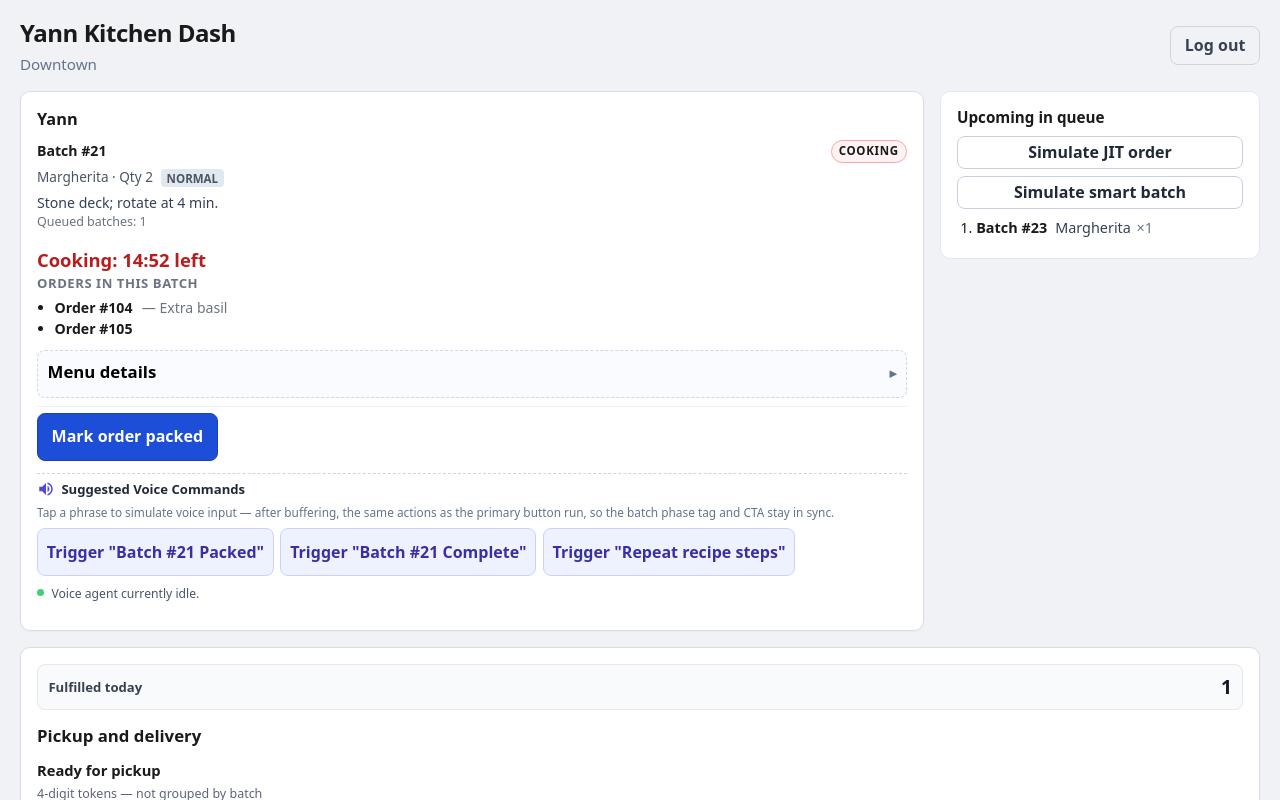
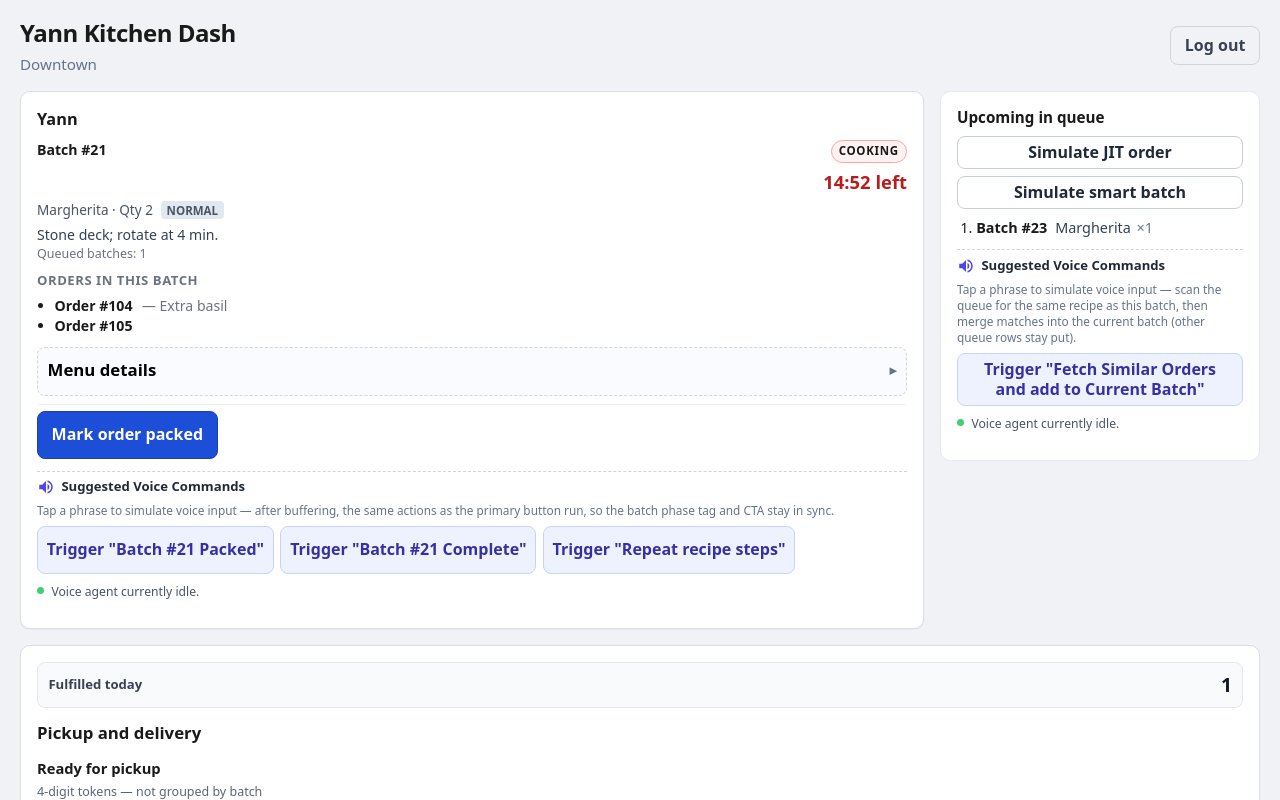
Before and after one commit to pran-av/pizza-kitchen-dash, a React (Vite) app: page / in a window 1280 px wide. Both pictures are taken after a click on the button "Cooking staff — Yann". Shown: the top 800 px of the page. Built offline with nearby package versions, Linux system fonts and the light colour scheme.

Commit message:
feat: suggested commands for queue and timer moving to top right

```diff
--- a/src/App.tsx
+++ b/src/App.tsx
@@ -35,6 +35,7 @@ export default function App() {
       onMarkReadyForPickup={() => k.markReadyForPickup(staffKey)}
       onInjectDemo={k.injectDemoBatch}
       onVoice={(cmd) => k.voiceCommand(staffKey, cmd)}
+      onMergeQueueBatchesIntoActive={(ids) => k.mergeQueueBatchesIntoActive(staffKey, ids)}
       readyForPickup={k.currentStore.readyForPickup}
       pickedUp={k.currentStore.pickedUp}
       delivered={k.currentStore.delivered}
--- a/src/components/StaffBatchCard.tsx
+++ b/src/components/StaffBatchCard.tsx
@@ -10,7 +10,7 @@ function formatRemaining(ms: number): string {
   return `${m}:${s.toString().padStart(2, "0")}`;
 }
 
-function SpeakAloudIcon() {
+export function SpeakAloudIcon() {
   return (
     <svg className="staff-card__voiceIcon" width="18" height="18" viewBox="0 0 24 24" aria-hidden>
       <path
@@ -327,6 +327,26 @@ export function StaffBatchCard({
           <span className="staff-card__batchId">Batch #{batch.batchNo}</span>
           <div className="staff-card__headerRight">
             <span className={`staff-card__phase staff-card__phase--${batch.phase}`}>{phaseLabel}</span>
+            <div className="staff-card__headerTimers" aria-live="polite">
+              {batch.phase === "waiting" && waitingRemainingMs !== null ? (
+                <span className="staff-card__timer staff-card__timer--wait">
+                  Batch window: {formatRemaining(waitingRemainingMs)} left
+                </span>
+              ) : null}
+              {batch.phase === "cooking" && cookingRemainingMs !== null ? (
+                <span
+                  className="staff-card__timer staff-card__timer--cook"
+                  aria-label={`Cooking time remaining, ${formatRemaining(cookingRemainingMs)}`}
+                >
+                  {formatRemaining(cookingRemainingMs)} left
+                </span>
+              ) : null}
+              {batch.phase === "packed" ? (
+                <span className="staff-card__timer staff-card__timer--packed">
+                  Packed — send to pickup when ready
+                </span>
+              ) : null}
+            </div>
           </div>
         </div>
         <p className="staff-card__recipe">
@@ -347,22 +367,6 @@ export function StaffBatchCard({
           Delayed — timer ended. Finish when ready; next batch only after you release pickup.
         </div>
       ) : null}
-
-      <div className="staff-card__timerRow" aria-live="polite">
-        {batch.phase === "waiting" && waitingRemainingMs !== null ? (
-          <span className="staff-card__timer staff-card__timer--wait">
-            Batch window: {formatRemaining(waitingRemainingMs)} left
-          </span>
-        ) : null}
-        {batch.phase === "cooking" && cookingRemainingMs !== null ? (
-          <span className="staff-card__timer staff-card__timer--cook">
-            Cooking: {formatRemaining(cookingRemainingMs)} left
-          </span>
-        ) : null}
-        {batch.phase === "packed" ? (
-          <span className="staff-card__timer staff-card__timer--packed">Packed — send to pickup when ready</span>
-        ) : null}
-      </div>
 
       <div className="staff-card__body">
         <h3 className="staff-card__subheading">Orders in this batch</h3>
--- a/src/components/VoiceAiPanel.tsx
+++ b/src/components/VoiceAiPanel.tsx
@@ -7,6 +7,10 @@ type Props = {
 };
 
 const COMMANDS: { label: string; command: string }[] = [
+  {
+    label: 'Trigger "Fetch Similar Orders and add to Current Batch"',
+    command: "Fetch Similar Orders and add to Current Batch",
+  },
   { label: "Start cooking", command: "Start cooking" },
   { label: "Show next order", command: "Show next order" },
   { label: "Open and Dictate Menu Details", command: "Open and Dictate Menu Details" },
--- a/src/dashboard.css
+++ b/src/dashboard.css
@@ -301,7 +301,7 @@
 .staff-card__headerRow {
   display: flex;
   flex-wrap: wrap;
-  align-items: center;
+  align-items: flex-start;
   justify-content: space-between;
   gap: 0.5rem;
   margin-bottom: 0.25rem;
@@ -314,9 +314,11 @@
 
 .staff-card__headerRight {
   display: flex;
-  flex-wrap: wrap;
-  align-items: center;
-  gap: 0.45rem;
+  flex-direction: column;
+  flex-wrap: nowrap;
+  align-items: flex-end;
+  gap: 0.35rem;
+  text-align: right;
 }
 
 .staff-card__tokenPill {
@@ -647,8 +649,12 @@
   font-size: 0.88rem;
 }
 
-.staff-card__timerRow {
-  margin-top: 0.5rem;
+.staff-card__headerTimers {
+  display: flex;
+  flex-direction: column;
+  align-items: flex-end;
+  gap: 0.15rem;
+  max-width: 11.5rem;
 }
 
 .staff-card__timer--wait {
@@ -938,6 +944,41 @@
   width: 100%;
   justify-content: center;
 }
+
+.queue-strip__voiceSuggestions {
+  margin-top: 0.65rem;
+}
+
+.queue-strip__voiceSuggestions .staff-card__voiceQuoteGrid {
+  flex-direction: column;
+}
+
+.queue-strip__voiceSuggestions .btn--voiceSuggested {
+  width: 100%;
+  justify-content: center;
+  text-align: center;
+  line-height: 1.25;
+  white-space: normal;
+}
+
+.queue-strip__agentCopy {
+  flex: 1;
+  min-width: 0;
+}
+
+.queue-strip__agentMatches {
+  margin: 0 0 0.45rem;
+  padding-left: 1.1rem;
+  font-size: 0.74rem;
+  line-height: 1.35;
+  color: #475569;
+}
+
+.queue-strip__mergeCta {
+  width: 100%;
+  justify-content: center;
+}
+
 
 .status-sidebar--staffHorizontal {
   width: 100%;
--- a/src/state/kitchenReducer.ts
+++ b/src/state/kitchenReducer.ts
@@ -31,7 +31,8 @@ export type AppAction =
   | { type: "MARK_PICKED_UP"; storeId: StoreId; tokenId: string }
   | { type: "MARK_DELIVERED"; storeId: StoreId; tokenId: string }
   | { type: "SET_AGENT_STATUS"; storeId: StoreId; agentId: string; status: StoreSlice["agents"][number]["status"] }
-  | { type: "VOICE_COMMAND"; storeId: StoreId; staffKey: StaffKey; command: string };
+  | { type: "VOICE_COMMAND"; storeId: StoreId; staffKey: StaffKey; command: string }
+  | { type: "MERGE_QUEUE_BATCHES_INTO_ACTIVE"; storeId: StoreId; staffKey: StaffKey; sourceBatchIds: string[] };
 
 function storeIndex(stores: StoreSlice[], id: StoreId): number {
   return stores.findIndex((s) => s.id === id);
@@ -130,6 +131,43 @@ function markReadyForPickupAndAdvance(s: StoreSlice, staffKey: StaffKey, now: nu
   };
 }
 
+function normalizeRecipeName(name: string): string {
+  return name.trim().toLowerCase();
+}
+
+/** Merge queued batches into the active batch when recipes match (case-insensitive). Removes only matched batches from the queue. */
+function mergeQueueBatchesIntoActive(slice: StoreSlice, staffKey: StaffKey, sourceBatchIds: string[]): StoreSlice {
+  const lane = slice.lanes[staffKey];
+  const active = lane.activeBatch;
+  if (!active) return slice;
+  if (active.phase !== "waiting" && active.phase !== "cooking") return slice;
+  if (sourceBatchIds.length === 0) return slice;
+
+  const activeNorm = normalizeRecipeName(active.recipeName);
+  const idSet = new Set(sourceBatchIds);
+  const toMerge = lane.queue.filter((b) => idSet.has(b.id) && normalizeRecipeName(b.recipeName) === activeNorm);
+  if (toMerge.length === 0) return slice;
+
+  const mergedIds = new Set(toMerge.map((b) => b.id));
+  const extraOrders = toMerge.flatMap((b) => b.orders);
+  const qtyAdd = toMerge.reduce((sum, b) => sum + b.quantity, 0);
+  const newQueue = lane.queue.filter((b) => !mergedIds.has(b.id));
+
+  const newActive: KitchenBatch = {
+    ...active,
+    orders: [...active.orders, ...extraOrders],
+    quantity: active.quantity + qtyAdd,
+  };
+
+  return {
+    ...slice,
+    lanes: {
+      ...slice.lanes,
+      [staffKey]: { ...lane, activeBatch: newActive, queue: newQueue },
+    },
+  };
+}
+
 function voiceDispatch(state: AppState, storeId: StoreId, staffKey: StaffKey, command: string, now: number): AppState {
   const c = command.toLowerCase().trim();
   if (c.includes("start cooking")) {
@@ -205,6 +243,23 @@ function voiceDispatch(state: AppState, storeId: StoreId, staffKey: StaffKey, co
   }
   if (c.includes("pending") || c.includes("how many")) {
     return state;
+  }
+  if (c.includes("fetch similar orders") && c.includes("current batch")) {
+    const slice = state.stores[storeIndex(state.stores, storeId)];
+    if (!slice) return state;
+    const lane = slice.lanes[staffKey];
+    const active = lane.activeBatch;
+    if (!active || (active.phase !== "waiting" && active.phase !== "cooking")) return state;
+    const activeNorm = normalizeRecipeName(active.recipeName);
+    const ids = lane.queue
+      .filter((b) => normalizeRecipeName(b.recipeName) === activeNorm)
+      .map((b) => b.id);
+    if (ids.length === 0) return state;
+    return appReducer(
+      state,
+      { type: "MERGE_QUEUE_BATCHES_INTO_ACTIVE", storeId, staffKey, sourceBatchIds: ids },
+      now,
+    );
   }
   return state;
 }
@@ -419,6 +474,10 @@ function appReducer(state: AppState, action: AppAction, now: number): AppState {
         };
       });
     }
+    case "MERGE_QUEUE_BATCHES_INTO_ACTIVE":
+      return mapStore(state, action.storeId, (slice) =>
+        mergeQueueBatchesIntoActive(slice, action.staffKey, action.sourceBatchIds),
+      );
     case "VOICE_COMMAND":
       return voiceDispatch(state, action.storeId, action.staffKey, action.command, now);
     default:
--- a/src/views/StaffStoreDashboard.tsx
+++ b/src/views/StaffStoreDashboard.tsx
@@ -1,4 +1,4 @@
-import type { ReactNode } from "react";
+import { useEffect, useState, type ReactNode } from "react";
 import type {
   AgentStatus,
   DeliveryAgent,
@@ -8,9 +8,13 @@ import type {
   ReadyForPickupOrder,
   StaffKey,
 } from "../types/kitchen";
-import { StaffBatchCard } from "../components/StaffBatchCard";
+import { StaffBatchCard, SpeakAloudIcon } from "../components/StaffBatchCard";
 import { StatusSidebar } from "../components/StatusSidebar";
 import { VoiceAiPanel } from "../components/VoiceAiPanel";
+
+function normalizeRecipeName(name: string): string {
+  return name.trim().toLowerCase();
+}
 
 type Props = {
   storeName: string;
@@ -27,6 +31,7 @@ type Props = {
   onMarkReadyForPickup: () => void;
   onInjectDemo: (mode: "jit" | "smart") => void;
   onVoice: (command: string) => void;
+  onMergeQueueBatchesIntoActive: (sourceBatchIds: string[]) => void;
   readyForPickup: ReadyForPickupOrder[];
   pickedUp: PickedUpOrder[];
   delivered: FulfilledDelivery[];
@@ -52,6 +57,7 @@ export function StaffStoreDashboard({
   onMarkReadyForPickup,
   onInjectDemo,
   onVoice,
+  onMergeQueueBatchesIntoActive,
   readyForPickup,
   pickedUp,
   delivered,
@@ -61,6 +67,46 @@ export function StaffStoreDashboard({
   onAgentStatus,
   headerRight,
 }: Props) {
+  const [similarPreview, setSimilarPreview] = useState<KitchenBatch[] | null>(null);
+  const [similarBusy, setSimilarBusy] = useState(false);
+
+  const phase = lane.activeBatch?.phase;
+  const canUseSimilarCommand =
+    lane.activeBatch !== null && (phase === "waiting" || phase === "cooking");
+
+  useEffect(() => {
+    setSimilarPreview(null);
+  }, [staffKey]);
+
+  useEffect(() => {
+    if (!lane.activeBatch) {
+      setSimilarPreview(null);
+      return;
+    }
+    if (phase !== "waiting" && phase !== "cooking") {
+      setSimilarPreview(null);
+    }
+  }, [lane.activeBatch, phase]);
+
+  const runFetchSimilar = () => {
+    if (!lane.activeBatch || !canUseSimilarCommand) return;
+    setSimilarBusy(true);
+    window.setTimeout(() => {
+      const n = normalizeRecipeName(lane.activeBatch!.recipeName);
+      const matches = lane.queue.filter((b) => normalizeRecipeName(b.recipeName) === n);
+      setSimilarPreview(matches);
+      setSimilarBusy(false);
+    }, 420);
+  };
+
+  const confirmMergeSimilar = () => {
+    if (!similarPreview?.length) return;
+    onMergeQueueBatchesIntoActive(similarPreview.map((b) => b.id));
+    setSimilarPreview(null);
+  };
+
+  const similarOrderTickets = similarPreview?.reduce((s, b) => s + b.quantity, 0) ?? 0;
+
   return (
     <div className="dashboard dashboard--staff">
       <header className="dashboard__header">
@@ -113,6 +159,7 @@ export function StaffStoreDashboard({
                   Simulate smart batch
                 </button>
               </div>
+
               {lane.queue.length === 0 ? (
                 <p className="queue-strip__empty">Queue empty.</p>
               ) : (
@@ -126,6 +173,87 @@ export function StaffStoreDashboard({
                   ))}
                 </ol>
               )}
+
+              {canUseSimilarCommand ? (
+                <div
+                  className="staff-card__voiceSuggestions queue-strip__voiceSuggestions"
+                  role="region"
+                  aria-label="Suggested voice commands"
+                >
+                  <h3 className="staff-card__voiceSuggestionsTitle">
+                    <SpeakAloudIcon />
+                    Suggested Voice Commands
+                  </h3>
+                  <p className="staff-card__voiceSuggestionsHint">
+                    Tap a phrase to simulate voice input — scan the queue for the same recipe as this batch, then merge
+                    matches into the current batch (other queue rows stay put).
+                  </p>
+                  <div className="staff-card__voiceQuoteGrid" role="group" aria-label="Queue merge voice commands">
+                    <button
+                      type="button"
+                      className="btn btn--voiceSuggested"
+                      disabled={similarBusy}
+                      title='Scan the queue for batches with the same recipe as the current batch.'
+                      onClick={runFetchSimilar}
+                    >
+                      {"Trigger \"Fetch Similar Orders and add to Current Batch\""}
+                    </button>
+                  </div>
+                  {similarBusy ? (
+                    <p className="staff-card__voiceAgentStatus" aria-live="polite">
+                      <span className="staff-card__voiceAgentDot" aria-hidden />
+                      <span className="queue-strip__agentCopy">Analyzing queue…</span>
+                    </p>
+                  ) : null}
+                  {!similarBusy && similarPreview !== null ? (
+                    <>
+                      <p className="staff-card__voiceAgentStatus" aria-live="polite">
+                        <span className="staff-card__voiceAgentDot" aria-hidden />
+                        <span className="queue-strip__agentCopy">
+                          {similarPreview.length > 0 ? (
+                            <>
+                              Agent: found {similarPreview.length} queued batch
+                              {similarPreview.length === 1 ? "" : "es"} matching{" "}
+                              <strong>{lane.activeBatch?.recipeName}</strong> — {similarOrderTickets} ticket
+                              {similarOrderTickets === 1 ? "" : "s"}. Pull them into the current batch to cook together;
+                              they leave this queue; other batches stay put.
+                            </>
+                          ) : (
+                            <>
+                              Agent: no queued batches share the recipe{" "}
+                              <strong>{lane.activeBatch?.recipeName}</strong>. Nothing to merge.
+                            </>
+                          )}
+                        </span>
+                      </p>
+                      {similarPreview.length > 0 ? (
+                        <>
+                          <ul className="queue-strip__agentMatches">
+                            {similarPreview.map((b) => (
+                              <li key={b.id}>
+                                Batch #{b.batchNo} · {b.recipeName} ×{b.quantity}
+                              </li>
+                            ))}
+                          </ul>
+                          <button
+                            type="button"
+                            className="btn btn--primary btn--small queue-strip__mergeCta"
+                            onClick={confirmMergeSimilar}
+                          >
+                            Add matched orders to current batch
+                          </button>
+                        </>
+                      ) : null}
+                    </>
+                  ) : null}
+                  {!similarBusy && similarPreview === null ? (
+                    <p className="staff-card__voiceAgentStatus staff-card__voiceAgentStatus--idle" aria-live="polite">
+                      <span className="staff-card__voiceAgentDot staff-card__voiceAgentDot--idle" aria-hidden />
+                      Voice agent currently idle.
+                    </p>
+                  ) : null}
+                </div>
+              ) : null}
             </section>
           </div>
 
```
Also changed, not shown: src/state/useKitchenDashboard.ts (+13 -0 lines).
